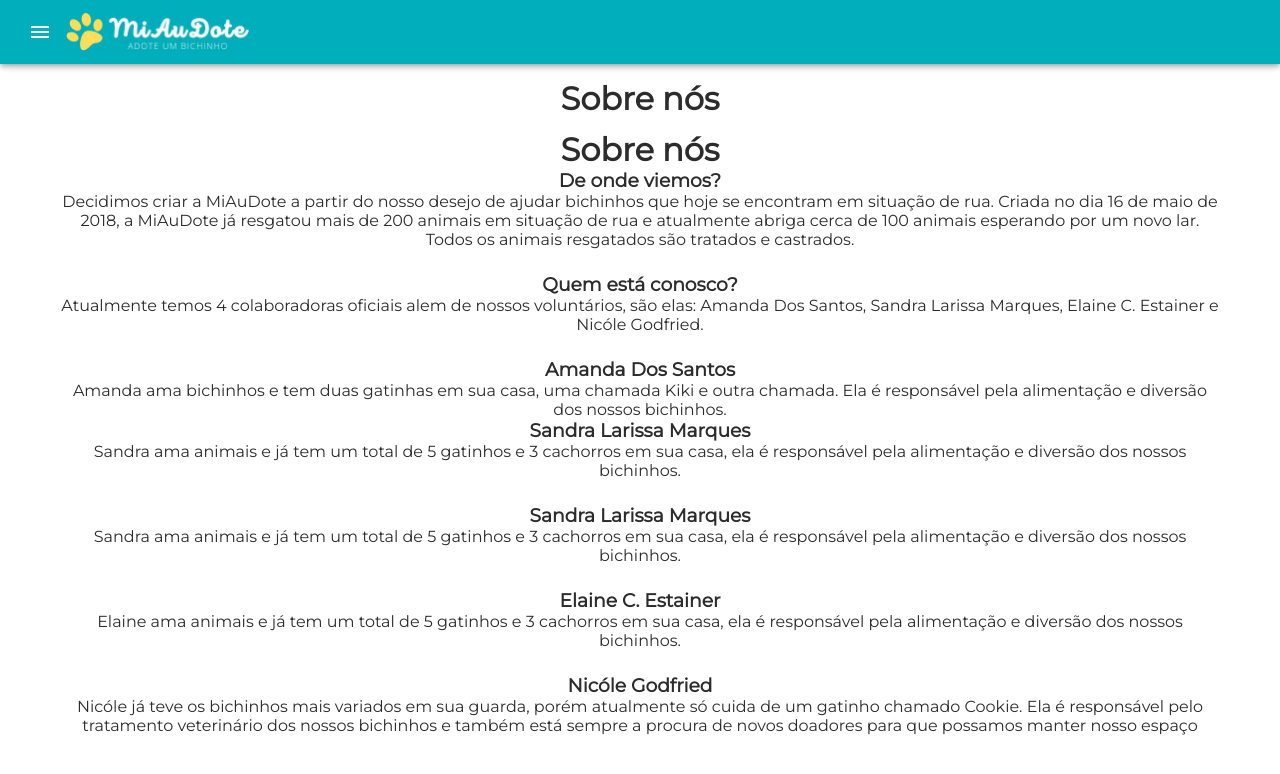
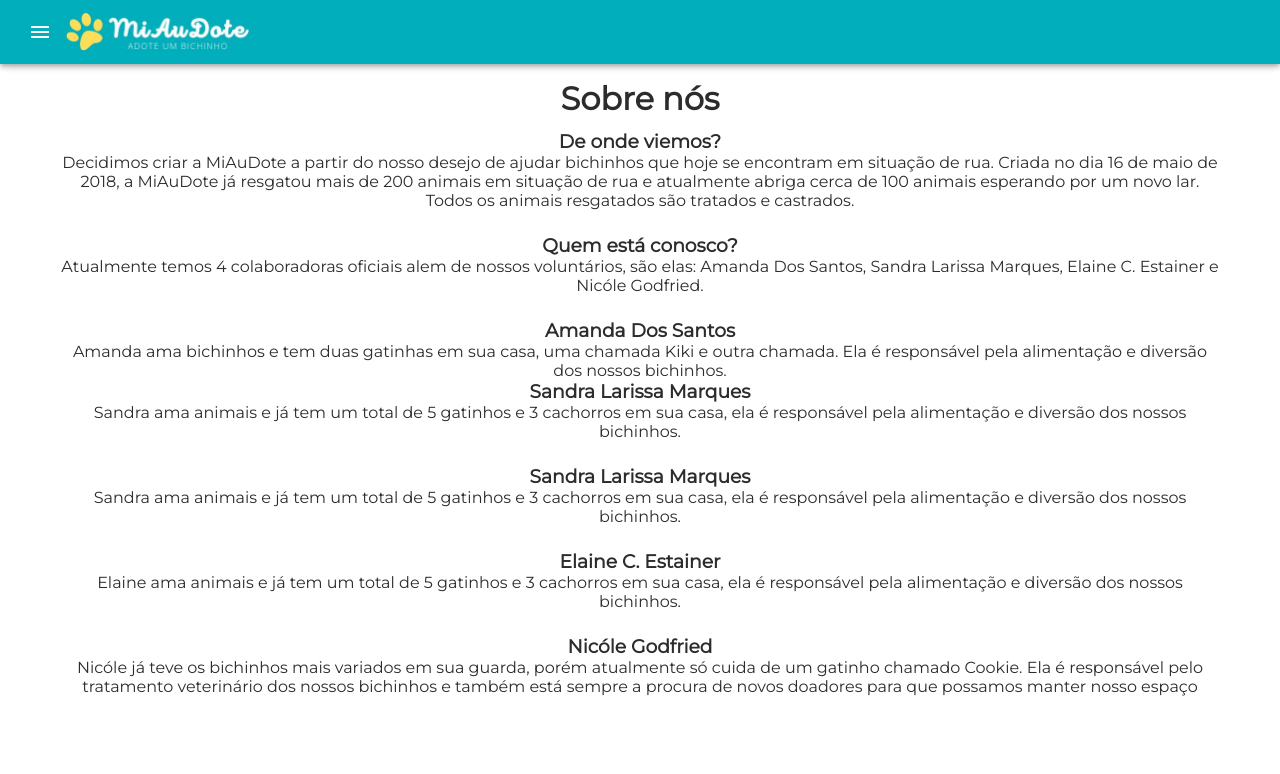
Before and after one commit to Nicole-Godfried/MiAuDote, a Vue app in the folder app/: page /#/sobre in a window 1280 px wide. Shown: the top 774 px of the page. Built offline with nearby package versions, Linux system fonts and the light colour scheme.

Commit message:
Tirando um sobre nós

```diff
--- a/app/src/views/Sobre.vue
+++ b/app/src/views/Sobre.vue
@@ -2,7 +2,6 @@
   <div class="sobre">
     <h1 class="text h5 text-center mb-2 mt-2">Sobre nós</h1>
     <v-container>
-      <h1 class="text h5 text-center mb-5 mt-3">Sobre nós</h1>
       <p></p>
       <h3 class="text-left mb-5 mt-5">De onde viemos?</h3>
       <p class="text-left">
```
